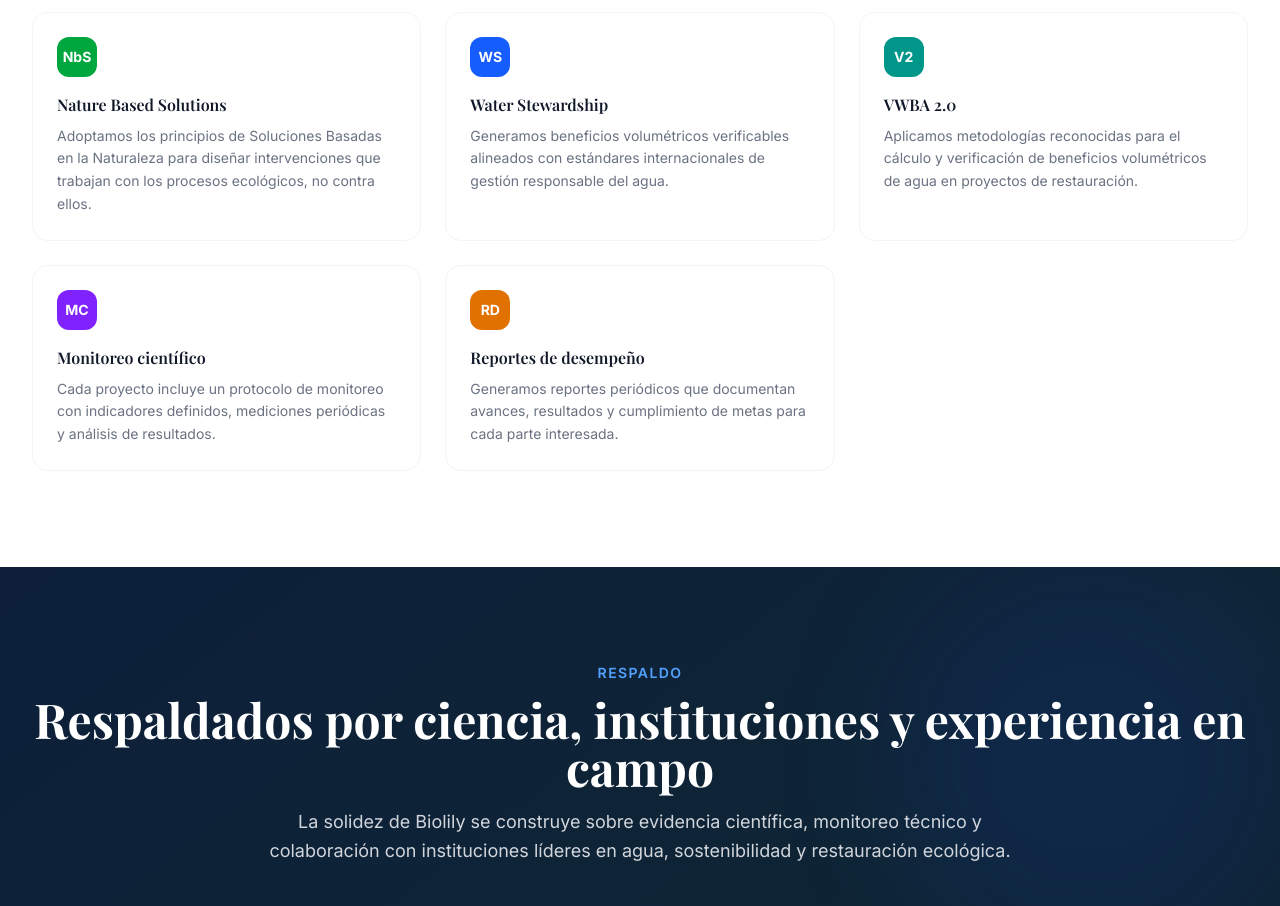
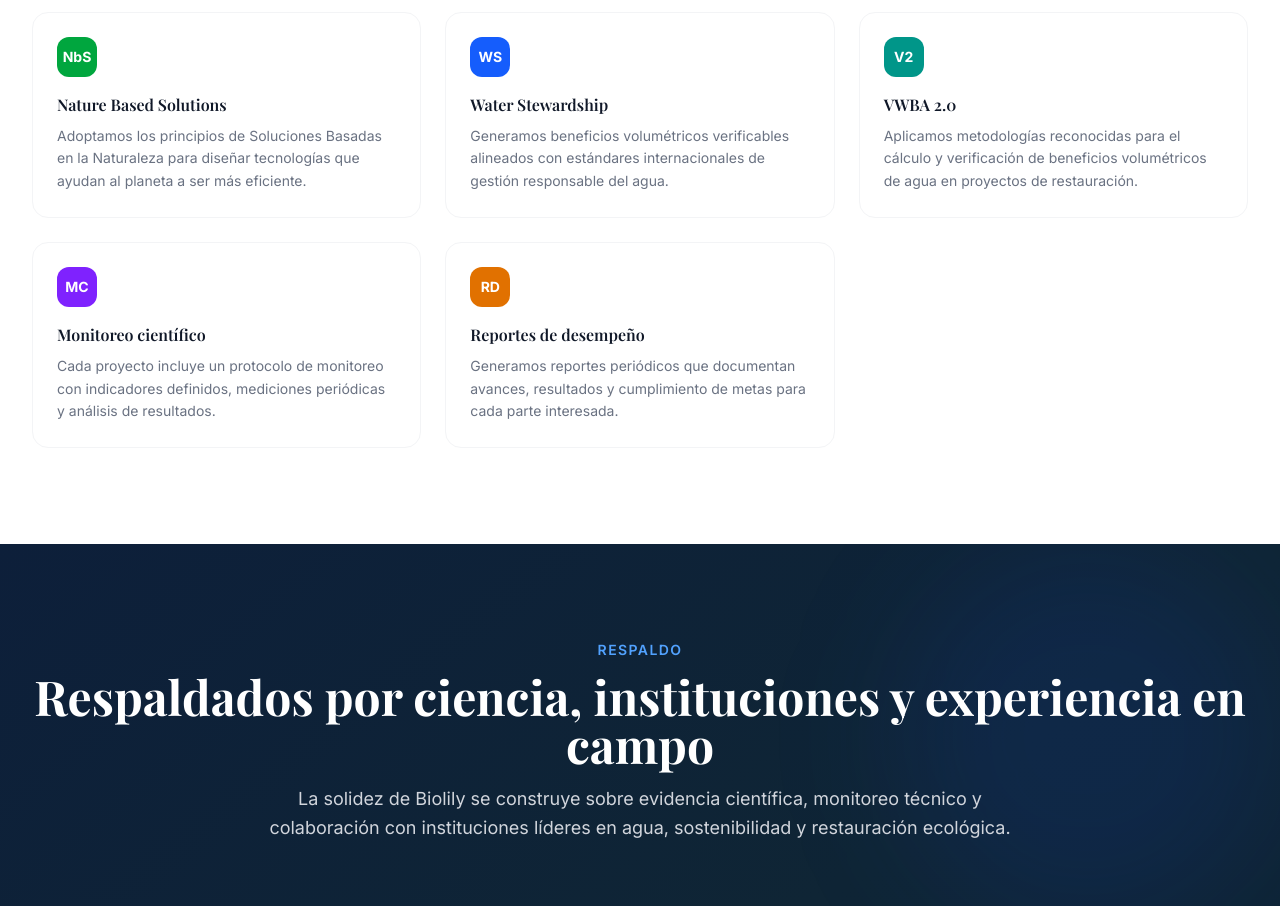
Before and after one commit to ximenaiturriagac/biolily, a Next.js app: page / in a window 1280 px wide. Shown: the part 7880-8786 px from the top of the page. Built offline with nearby package versions, Linux system fonts and the light colour scheme; a web font is replaced by a local one.

Commit message:
Update Metodologia.tsx

```diff
--- a/src/components/sections/Metodologia.tsx
+++ b/src/components/sections/Metodologia.tsx
@@ -1,7 +1,7 @@
 const components = [
   {
     title: "Nature Based Solutions",
-    desc: "Adoptamos los principios de Soluciones Basadas en la Naturaleza para diseñar intervenciones que trabajan con los procesos ecológicos, no contra ellos.",
+    desc: "Adoptamos los principios de Soluciones Basadas en la Naturaleza para diseñar tecnologías que ayudan al planeta a ser más eficiente.",
     badge: "NbS",
     color: "bg-green-600",
   },
```
